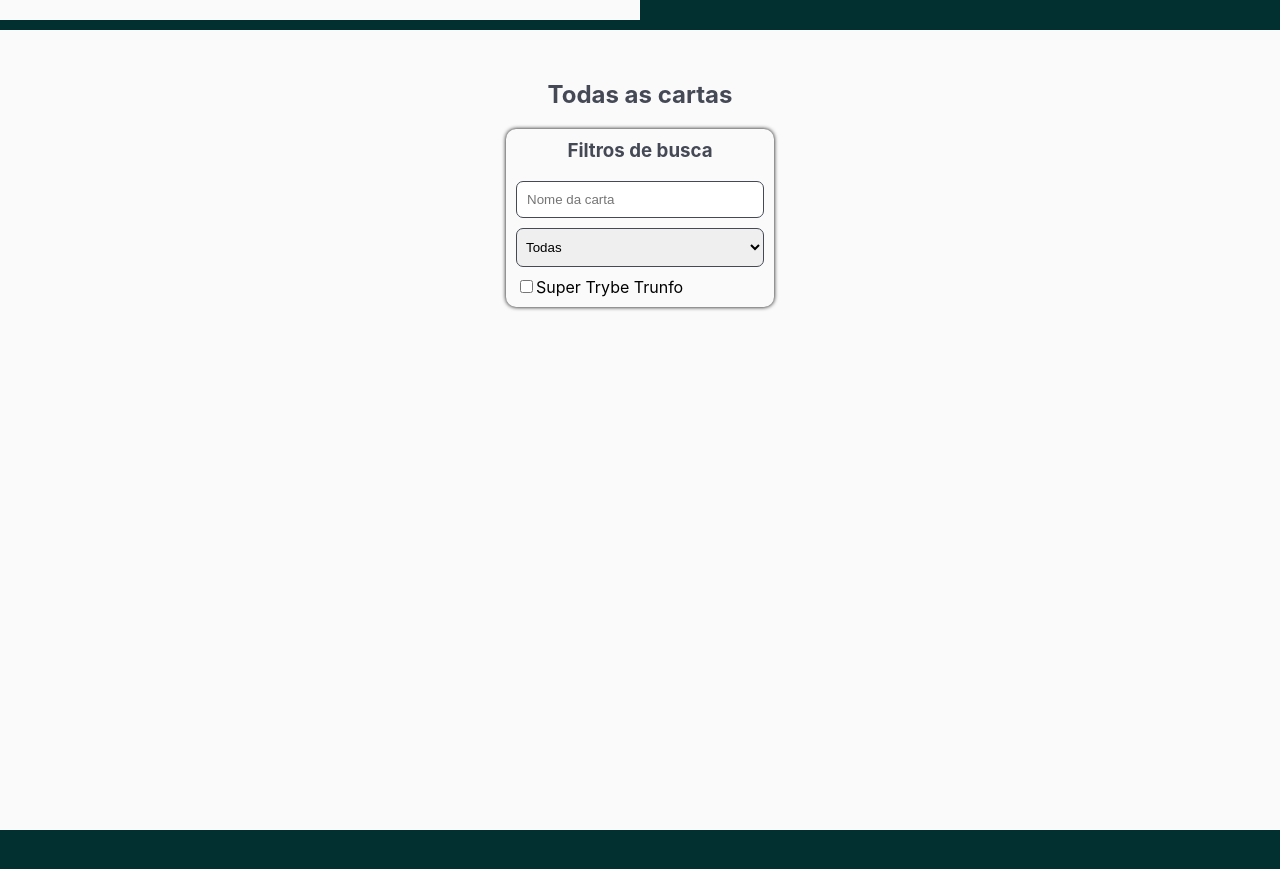
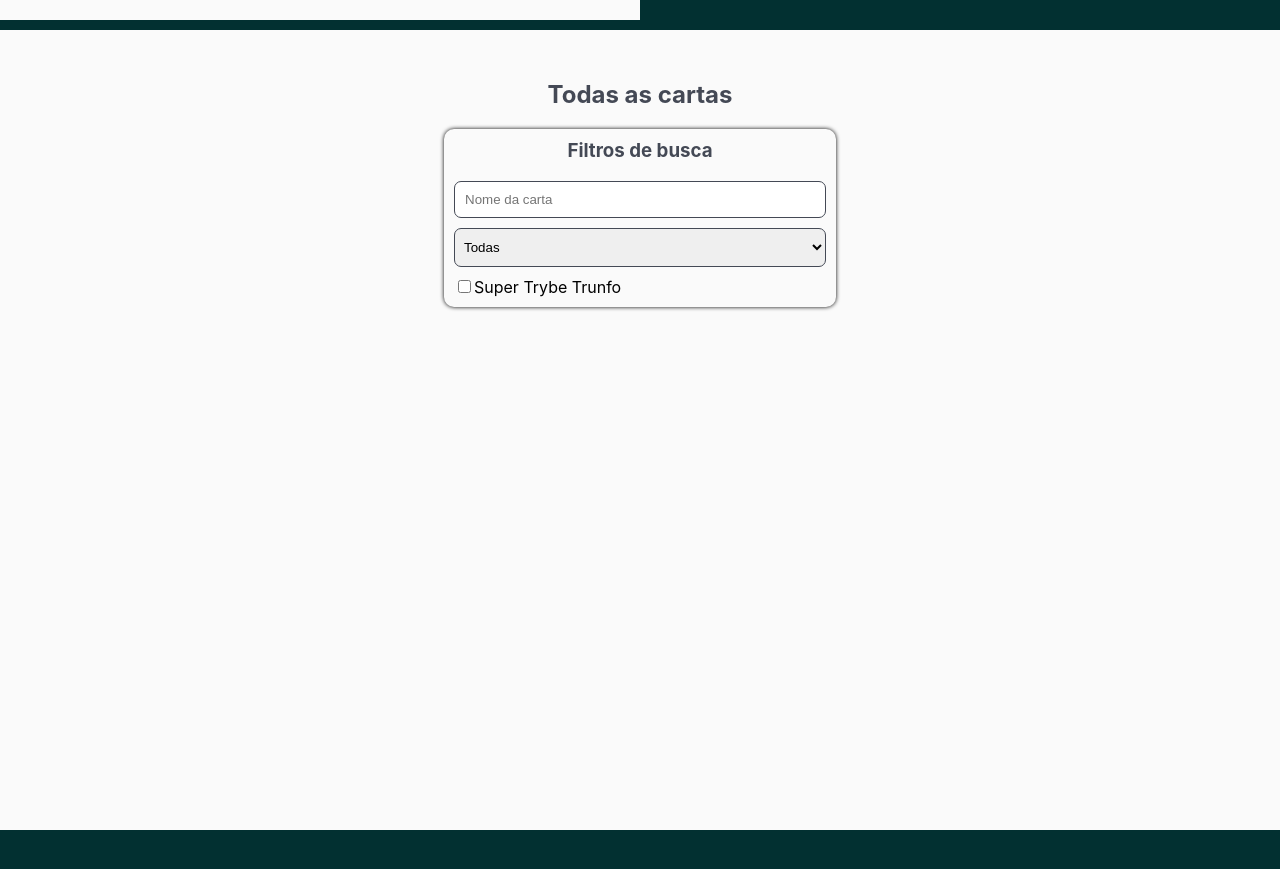
Before and after one commit to jgabrielfes/tryunfo-project, a React (Create React App) app: page / in a window 1280 px wide. Shown: the part 780-1649 px from the top of the page. Built offline with nearby package versions, Linux system fonts and the light colour scheme.

Commit message:
Removido bug hasTrunfo e alterado layout :rocket:

```diff
--- a/src/App.js
+++ b/src/App.js
@@ -37,7 +37,7 @@ class App extends React.Component {
     this.state = {
       ...initialForm,
       savedCards: localStorage.savedCards ? JSON.parse(localStorage.savedCards) : [],
-      hasTrunfo: localStorage.hasTrunfo && localStorage.hasTrunfo === 'true',
+      hasTrunfo: localStorage.hasTrunfo === 'true',
       filter: {
         name: '',
         rare: 'todas',
--- a/src/components/Cards.css
+++ b/src/components/Cards.css
@@ -17,8 +17,9 @@
   border-radius: 10px;
   box-shadow: 0 0 4px black;
   margin: 0 auto;
+  min-width: 350px;
   padding: 10px;
-  width: 20%;
+  width: 30%;
 }
 
 .filter-container > label > input:not( [ type = 'checkbox' ] ) {
```
